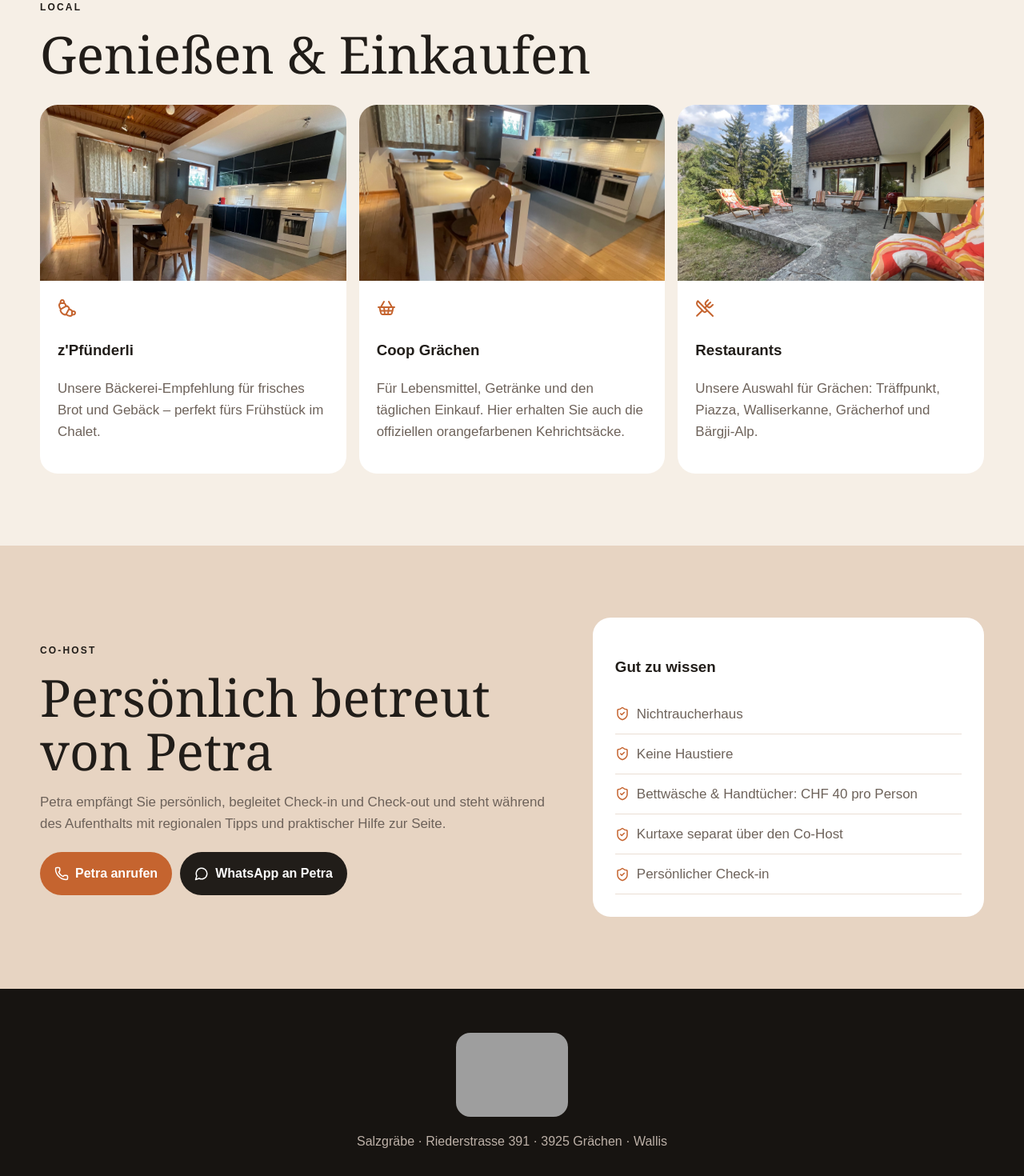
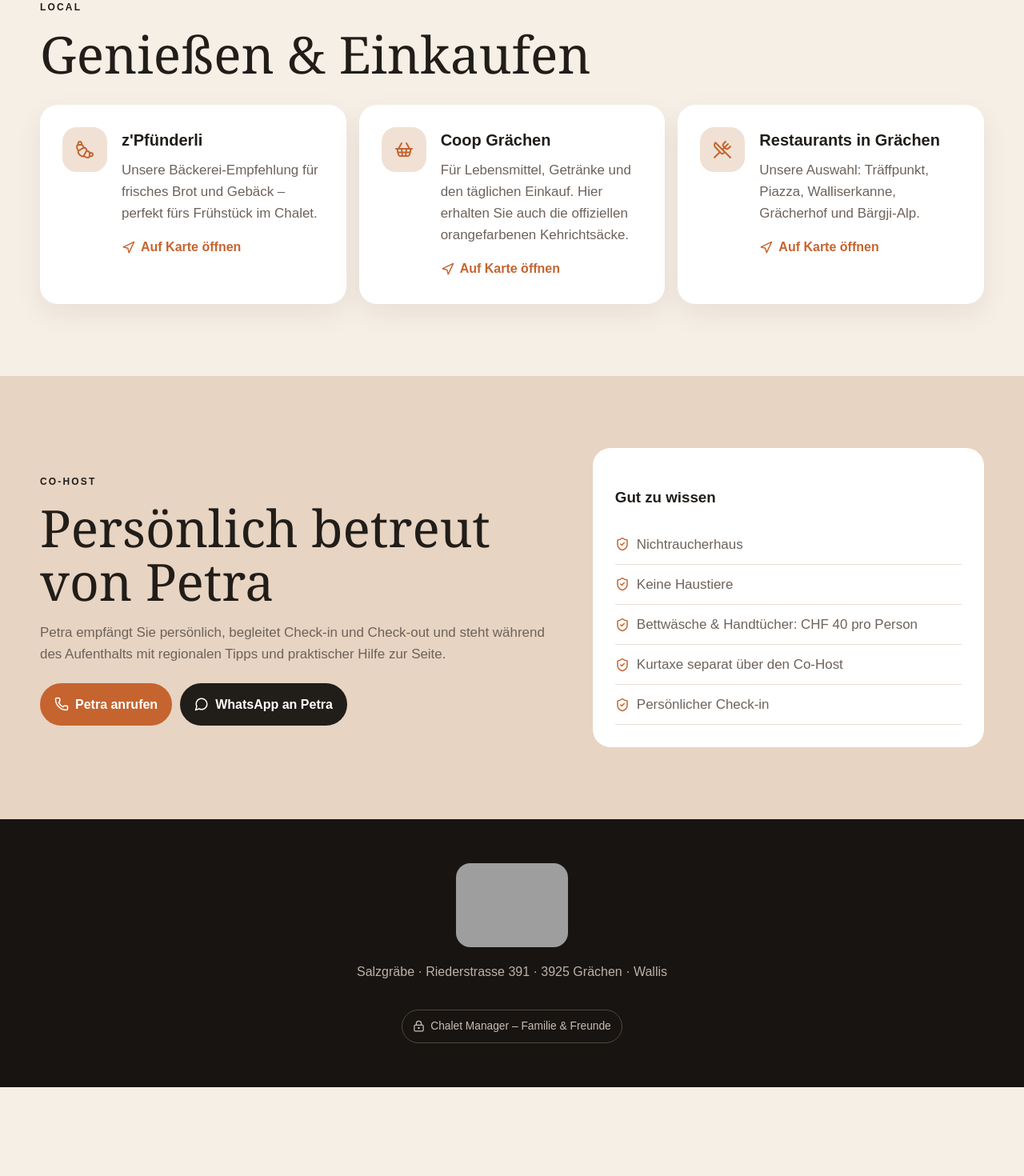
Before and after one commit to roberto-bot-4563/chalet-michael-guest-app, a Next.js app: page / in a window 1280 px wide. Shown: the part 5460-6930 px from the top of the page at 80% size. After the commit the page ends 6819 px from the top, so only its background shows below. Built offline with nearby package versions, Linux system fonts and the light colour scheme; grey boxes are pictures that could not be loaded.

Commit message:
Add files via upload

```diff
--- a/app/globals.css
+++ b/app/globals.css
@@ -15,8 +15,8 @@
 .gallery{display:grid;grid-template-columns:2fr 1fr 1fr;grid-auto-rows:240px;gap:12px}.gallery img{width:100%;height:100%;object-fit:cover;border-radius:18px}.gallery img:first-child{grid-row:span 2}
 .region{min-height:720px;position:relative;color:#fff;display:flex;align-items:end}.region>img{position:absolute;inset:0;width:100%;height:100%;object-fit:cover}.regionShade{position:absolute;inset:0;background:linear-gradient(90deg,rgba(0,0,0,.75),rgba(0,0,0,.15))}
 .regionCopy{position:relative;z-index:2;width:min(1180px,calc(100% - 34px));margin:auto;padding:90px 0}.regionCopy p{max-width:650px;color:#eee}.regionTags span{background:#ffffff22;backdrop-filter:blur(8px)}
-.enjoyGrid{display:grid;grid-template-columns:repeat(3,1fr);gap:16px;margin-top:30px}.enjoyGrid article{background:white;border-radius:22px;overflow:hidden}.enjoyGrid img{width:100%;height:220px;object-fit:cover}.enjoyGrid div{padding:22px}.enjoyGrid svg{color:var(--orange)}
+.localCards{display:grid;grid-template-columns:repeat(3,1fr);gap:16px;margin-top:30px}.localCard{background:white;border-radius:22px;padding:28px;display:flex;gap:18px;box-shadow:0 12px 34px rgba(55,35,20,.07)}.localIcon{width:56px;height:56px;flex:0 0 56px;border-radius:18px;background:#f0e1d4;display:grid;place-items:center}.localIcon svg{color:var(--orange)}.localCard h3{font-size:1.25rem;margin:0 0 8px}.localCard p{margin:0 0 16px}.localCard a{display:inline-flex;align-items:center;gap:7px;color:var(--orange);font-weight:800;text-decoration:none}
 .petra{background:#e7d4c2}.petraGrid{display:grid;grid-template-columns:1.3fr 1fr;gap:55px;align-items:center}.buttons{display:flex;gap:10px;flex-wrap:wrap;margin-top:22px}.buttons .secondary{background:#211d19}.rules{background:white;border-radius:22px;padding:28px}.rules p{display:flex;gap:9px;align-items:center;border-bottom:1px solid #eadfd5;padding:11px 0;margin:0}.rules svg{color:var(--orange)}
-footer{background:#171411;color:#fff;text-align:center;padding:55px 20px}footer img{width:140px;margin:0 auto 18px;border-radius:18px}footer p{color:#bdb1a8}
-@media(max-width:900px){.intro,.split,.petraGrid{grid-template-columns:1fr}.navTiles{grid-template-columns:1fr 1fr}.infoGrid{grid-template-columns:1fr 1fr}.gallery{grid-template-columns:1fr 1fr}.gallery img:first-child{grid-row:auto;grid-column:span 2}.enjoyGrid{grid-template-columns:1fr}.split>img{height:470px}}
-@media(max-width:600px){.topbar{padding:18px}.logo{width:110px}.heroContent{left:22px;right:22px}.heroContent h1{font-size:4rem}.section{padding:65px 0}.quickGrid,.navTiles,.infoGrid,.gallery{grid-template-columns:1fr}.gallery img:first-child{grid-column:auto}.tile{height:210px}.split>img{height:400px}}
+footer{background:#171411;color:#fff;text-align:center;padding:55px 20px}footer img{width:140px;margin:0 auto 18px;border-radius:18px}footer p{color:#bdb1a8}.managerLink{margin-top:18px;display:inline-flex;align-items:center;gap:7px;color:#c9bdb5;text-decoration:none;font-size:.86rem;border:1px solid #514842;padding:9px 13px;border-radius:999px}.managerLink:hover{color:#fff;border-color:#8d7a6e}
+@media(max-width:900px){.intro,.split,.petraGrid{grid-template-columns:1fr}.navTiles{grid-template-columns:1fr 1fr}.infoGrid{grid-template-columns:1fr 1fr}.gallery{grid-template-columns:1fr 1fr}.gallery img:first-child{grid-row:auto;grid-column:span 2}.localCards{grid-template-columns:1fr}.split>img{height:470px}}
+@media(max-width:600px){.topbar{padding:18px}.logo{width:110px}.heroContent{left:22px;right:22px}.heroContent h1{font-size:4rem}.section{padding:65px 0}.quickGrid,.navTiles,.infoGrid,.gallery{grid-template-columns:1fr}.gallery img:first-child{grid-column:auto}.tile{height:210px}.split>img{height:400px}.localCard{padding:22px}}
--- a/app/page.js
+++ b/app/page.js
@@ -5,7 +5,7 @@
   House, Mountain, UtensilsCrossed, MessageCircle, Wifi, Car, Bus, Flame,
   MapPin, Phone, BedDouble, Bath, Users, ChevronRight, Trees, Coffee,
   Snowflake, Compass, Clock3, ShieldCheck, KeyRound, Trash2, Heater,
-  ShoppingBasket, Croissant
+  ShoppingBasket, Croissant, LockKeyhole, Navigation
 } from "lucide-react";
 
 const T = {
@@ -34,12 +34,14 @@
  enjoyTitle:"Genießen & Einkaufen",
  bakery:"z'Pfünderli", bakerytxt:"Unsere Bäckerei-Empfehlung für frisches Brot und Gebäck – perfekt fürs Frühstück im Chalet.",
  coop:"Coop Grächen", cooptxt:"Für Lebensmittel, Getränke und den täglichen Einkauf. Hier erhalten Sie auch die offiziellen orangefarbenen Kehrichtsäcke.",
- restaurants:"Restaurants", restauranttxt:"Unsere Auswahl für Grächen: Träffpunkt, Piazza, Walliserkanne, Grächerhof und Bärgji-Alp.",
+ restaurants:"Restaurants in Grächen", restauranttxt:"Unsere Auswahl: Träffpunkt, Piazza, Walliserkanne, Grächerhof und Bärgji-Alp.",
+ route:"Auf Karte öffnen",
  petraTitle:"Persönlich betreut von Petra",
  petraText:"Petra empfängt Sie persönlich, begleitet Check-in und Check-out und steht während des Aufenthalts mit regionalen Tipps und praktischer Hilfe zur Seite.",
  call:"Petra anrufen", whatsapp:"WhatsApp an Petra",
  rulesTitle:"Gut zu wissen",
- rules:["Nichtraucherhaus","Keine Haustiere","Bettwäsche & Handtücher: CHF 40 pro Person","Kurtaxe separat über den Co-Host","Persönlicher Check-in"]
+ rules:["Nichtraucherhaus","Keine Haustiere","Bettwäsche & Handtücher: CHF 40 pro Person","Kurtaxe separat über den Co-Host","Persönlicher Check-in"],
+ manager:"Chalet Manager – Familie & Freunde"
 },
 en:{
  eyebrow:"Welcome to", title:"Chalet Michael",
@@ -66,12 +68,14 @@
  enjoyTitle:"Enjoy & shop",
  bakery:"z'Pfünderli", bakerytxt:"Our bakery recommendation for fresh bread and pastries – perfect for breakfast at the chalet.",
  coop:"Coop Grächen", cooptxt:"For groceries, drinks and everyday shopping. Official orange refuse bags are also available here.",
- restaurants:"Restaurants", restauranttxt:"Our Grächen shortlist: Träffpunkt, Piazza, Walliserkanne, Grächerhof and Bärgji-Alp.",
+ restaurants:"Restaurants in Grächen", restauranttxt:"Our shortlist: Träffpunkt, Piazza, Walliserkanne, Grächerhof and Bärgji-Alp.",
+ route:"Open in Maps",
  petraTitle:"Personally hosted by Petra",
  petraText:"Petra welcomes you in person, assists with check-in and check-out, and remains available throughout your stay with local tips and practical help.",
  call:"Call Petra", whatsapp:"WhatsApp Petra",
  rulesTitle:"Good to know",
- rules:["Non-smoking chalet","No pets","Bed linen & towels: CHF 40 per person","Visitor tax paid separately","Personal check-in"]
+ rules:["Non-smoking chalet","No pets","Bed linen & towels: CHF 40 per person","Visitor tax paid separately","Personal check-in"],
+ manager:"Chalet Manager – Family & Friends"
 },
 fr:{
  eyebrow:"Bienvenue au", title:"Chalet Michael",
@@ -98,12 +102,14 @@
  enjoyTitle:"Profiter & faire ses courses",
  bakery:"z'Pfünderli", bakerytxt:"Notre boulangerie recommandée pour le pain frais et les pâtisseries – idéale pour le petit-déjeuner.",
  coop:"Coop Grächen", cooptxt:"Pour les courses quotidiennes, boissons et alimentation. Les sacs-poubelle orange officiels y sont également disponibles.",
- restaurants:"Restaurants", restauranttxt:"Notre sélection à Grächen : Träffpunkt, Piazza, Walliserkanne, Grächerhof et Bärgji-Alp.",
+ restaurants:"Restaurants à Grächen", restauranttxt:"Notre sélection : Träffpunkt, Piazza, Walliserkanne, Grächerhof et Bärgji-Alp.",
+ route:"Ouvrir la carte",
  petraTitle:"Accueil personnel par Petra",
  petraText:"Petra vous accueille personnellement, accompagne l’arrivée et le départ et reste disponible pendant tout le séjour avec ses conseils régionaux.",
  call:"Appeler Petra", whatsapp:"WhatsApp Petra",
  rulesTitle:"Bon à savoir",
- rules:["Chalet non-fumeur","Animaux non admis","Linge et serviettes: CHF 40 par personne","Taxe de séjour séparée","Accueil personnel"]
+ rules:["Chalet non-fumeur","Animaux non admis","Linge et serviettes: CHF 40 par personne","Taxe de séjour séparée","Accueil personnel"],
+ manager:"Chalet Manager – Famille & amis"
 }
 };
 
@@ -115,6 +121,12 @@
  ["/bathroom-red.jpeg","Bathroom"],
  ["/chalet-terrace.jpeg","Chalet"]
 ];
+
+const mapLinks = {
+ bakery:"https://www.google.com/maps/search/?api=1&query=z%27Pfuenderli+Graechen+Switzerland",
+ coop:"https://www.google.com/maps/search/?api=1&query=Coop+Graechen+Switzerland",
+ restaurants:"https://www.google.com/maps/search/?api=1&query=restaurants+Graechen+Switzerland"
+};
 
 export default function Page(){
  const [lang,setLang]=useState("de");
@@ -195,10 +207,22 @@
 
   <section id="enjoy" className="section">
    <span className="kicker">Local</span><h2>{t.enjoyTitle}</h2>
-   <div className="enjoyGrid">
-    <article><img src="/kitchen-wide.jpeg"/><div><Croissant/><h3>{t.bakery}</h3><p>{t.bakerytxt}</p></div></article>
-    <article><img src="/terrace.jpeg"/><div><ShoppingBasket/><h3>{t.coop}</h3><p>{t.cooptxt}</p></div></article>
-    <article><img src="/kitchen-bar.jpeg"/><div><UtensilsCrossed/><h3>{t.restaurants}</h3><p>{t.restauranttxt}</p></div></article>
+   <div className="localCards">
+    <article className="localCard">
+      <div className="localIcon"><Croissant/></div>
+      <div><h3>{t.bakery}</h3><p>{t.bakerytxt}</p>
+      <a href={mapLinks.bakery} target="_blank" rel="noreferrer"><Navigation size={17}/>{t.route}</a></div>
+    </article>
+    <article className="localCard">
+      <div className="localIcon"><ShoppingBasket/></div>
+      <div><h3>{t.coop}</h3><p>{t.cooptxt}</p>
+      <a href={mapLinks.coop} target="_blank" rel="noreferrer"><Navigation size={17}/>{t.route}</a></div>
+    </article>
+    <article className="localCard">
+      <div className="localIcon"><UtensilsCrossed/></div>
+      <div><h3>{t.restaurants}</h3><p>{t.restauranttxt}</p>
+      <a href={mapLinks.restaurants} target="_blank" rel="noreferrer"><Navigation size={17}/>{t.route}</a></div>
+    </article>
    </div>
   </section>
 
@@ -214,6 +238,10 @@
    </div>
   </section>
 
-  <footer><img src="/logo.png" alt="Chalet Michael"/><p>Salzgräbe · Riederstrasse 391 · 3925 Grächen · Wallis</p></footer>
+  <footer>
+    <img src="/logo.png" alt="Chalet Michael"/>
+    <p>Salzgräbe · Riederstrasse 391 · 3925 Grächen · Wallis</p>
+    <a className="managerLink" href="/manager"><LockKeyhole size={15}/>{t.manager}</a>
+  </footer>
  </main>
 }
```
Also changed, not shown: 1 other file (tests, documents, lock files or other folders).
